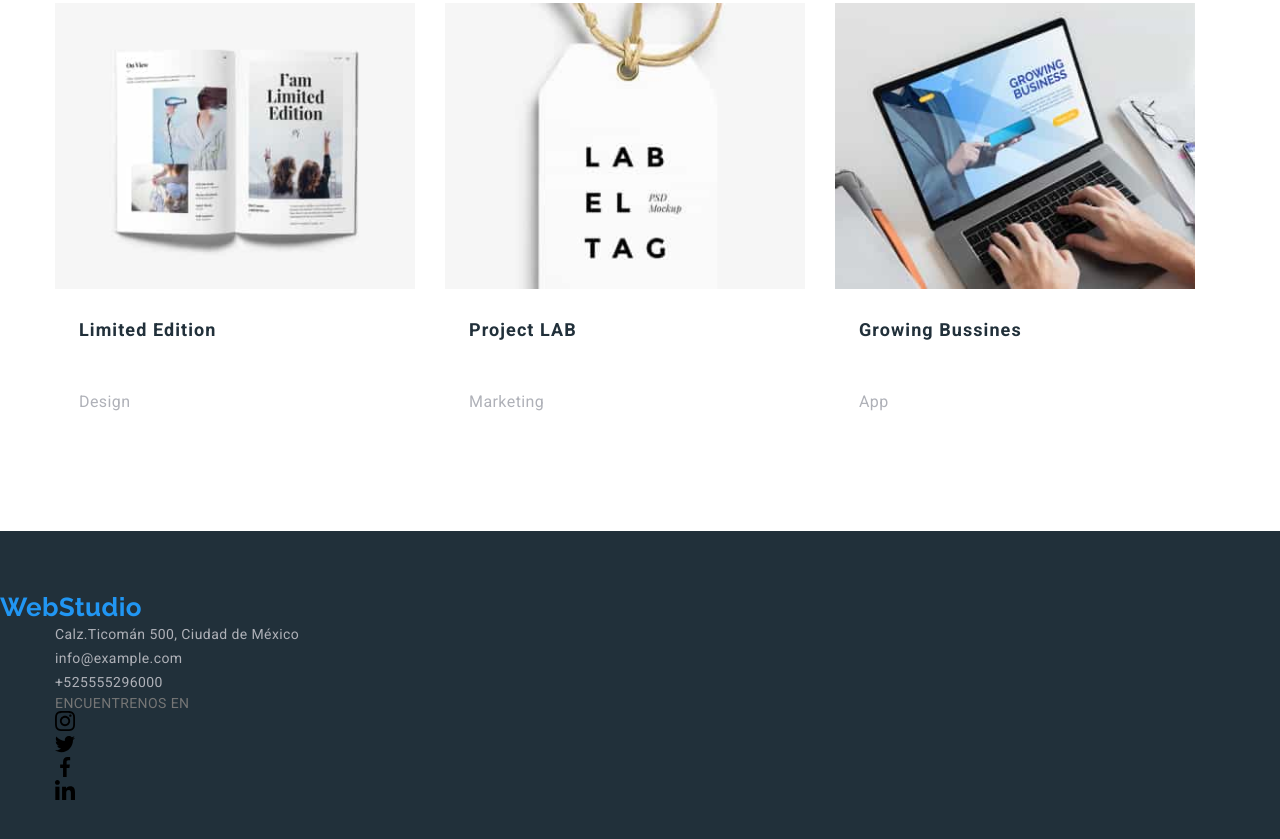
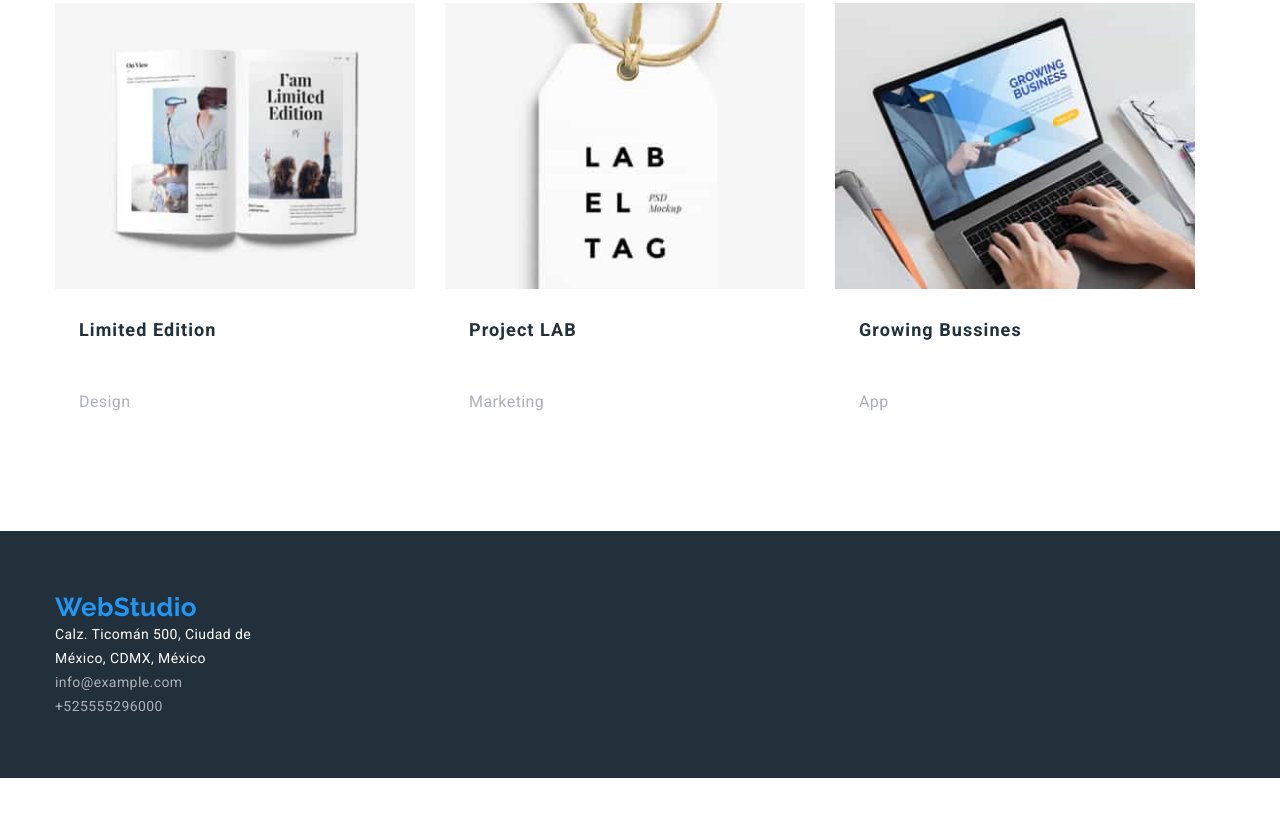
Before and after one commit to edwincaipa/goit-markup-hw-03, a plain HTML site: page portfolio.html in a window 1280 px wide. Shown: the part 1210-2049 px from the top of the page. After the commit the page ends 1988 px from the top, so only its background shows below. Drawn offline with Linux system fonts and the light colour scheme.

Commit message:
cambios....

```diff
--- a/portfolio.html
+++ b/portfolio.html
@@ -142,15 +142,13 @@
   </main>
 
   <footer class="footbar">
-    <a class="logo" href="">WebStudio</a>
-    <div class="container">
-      <address class="footer-links">
+    <div class="container footer-flex">
+      <div>
+        <a class="logo" href="">WebStudio</a>
+        <address>
+          <a class="address" href="#" target="_blank">Calz. Ticomán 500, Ciudad de México, CDMX, México</a>
+        </address>
         <ul>
-          <li>
-            <a class="contact" href="#" target="_blank">Calz.Ticomán 500, Ciudad de México
-            </a>
-          </li>
-
           <li>
             <a class="contact" href="mailto:info@example.com">info@example.com</a>
           </li>
@@ -159,40 +157,7 @@
             <a class="contact" href="tel:+525555296000 ">+525555296000</a>
           </li>
         </ul>
-      </address>
-      <aside>
-        <p>ENCUENTRENOS EN</p>
-        <ul>
-          <li>
-            <a href="#">
-              <svg class="icon" width="20" height="20">
-                <use href="./images/icons.svg#instagram"></use>
-              </svg>
-            </a>
-          </li>
-          <li>
-            <a href="#">
-              <svg class="icon" width="20" height="20">
-                <use href="./images/icons.svg#twitter"></use>
-              </svg>
-            </a>
-          </li>
-          <li>
-            <a href="#">
-              <svg class="icon" width="20" height="20">
-                <use href="./images/icons.svg#facebook"></use>
-              </svg>
-            </a>
-          </li>
-          <li>
-            <a href="#">
-              <svg class="icon" width="20" height="20">
-                <use href="./images/icons.svg#linkedin"></use>
-              </svg>
-            </a>
-          </li>
-        </ul>
-      </aside>
+      </div>
     </div>
   </footer>
 </body>
```
